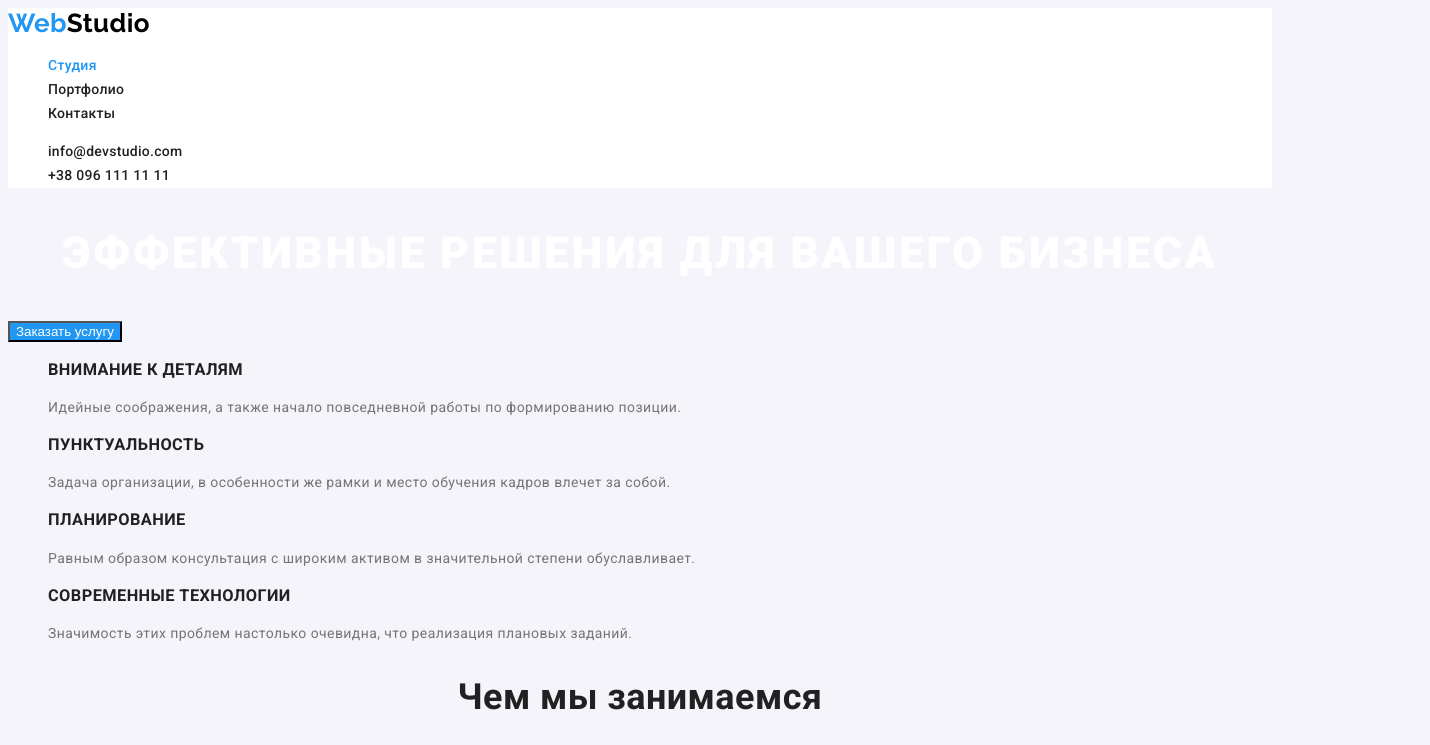
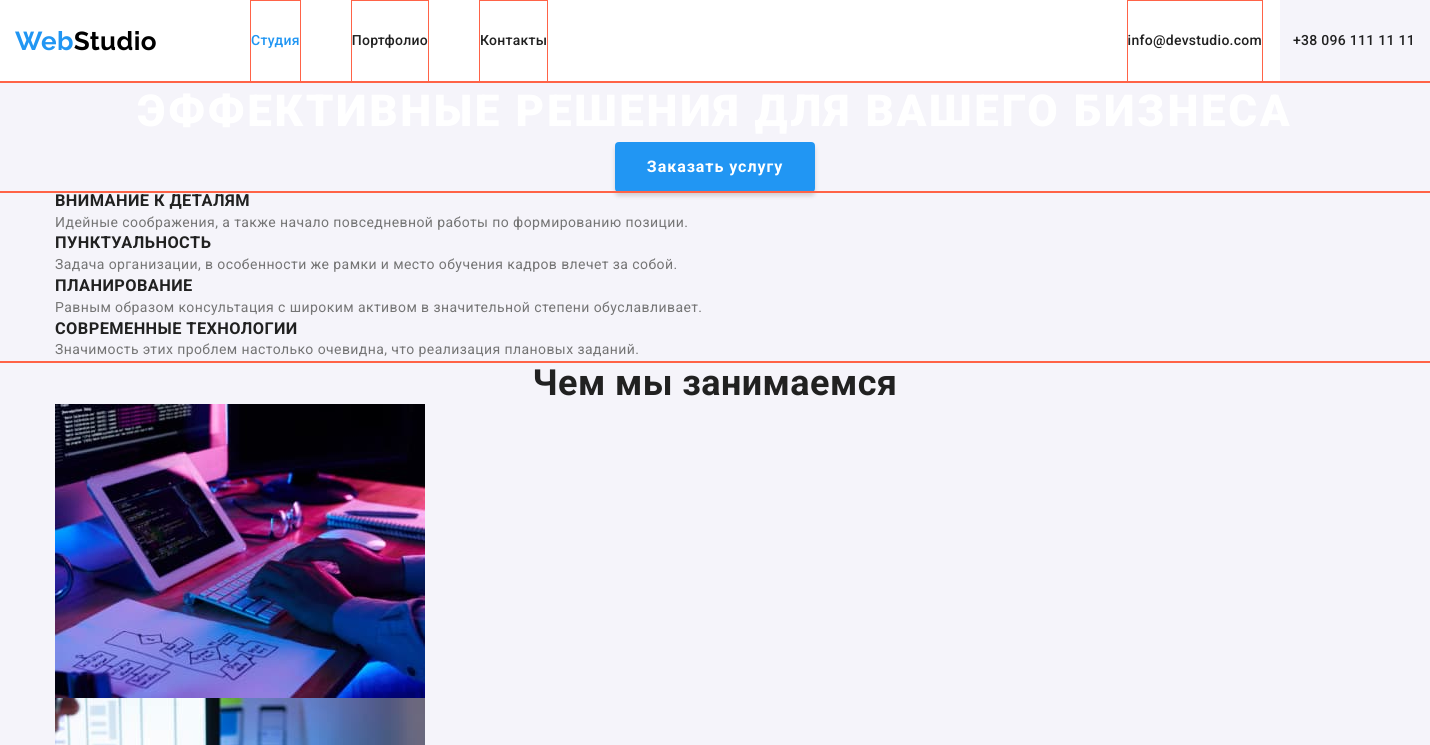
Before and after one commit to Lenmirosh/goit-markup-hw-03, a plain HTML site: page index.html in a window 1280 px wide. Shown: the top 745 px of the page, 1430 px wide, since content can reach past the window. Drawn offline with nearby package versions, Linux system fonts and the light colour scheme.

Commit message:
добавляет разметку и стили flex в header

```diff
--- a/css/style.css
+++ b/css/style.css
@@ -25,6 +25,18 @@ body {
 .link {
   text-decoration: none;
 }
+h1,
+h2,
+h3,
+h4,
+ul,
+p {
+  margin-top: 0px;
+  margin-bottom: 0px;
+}
+.list > img {
+  display: block;
+}
 
 .header-logo {
   font-family: Raleway;
@@ -32,6 +44,7 @@ body {
   font-size: 26px;
   line-height: 1.19;
   color: var(--logo-text-color);
+  margin-right: 93px;
 }
 .header-logo-design {
   color: var(--accent-color);
@@ -59,7 +72,13 @@ body {
   border: 0;
   clip: rect(0 0 0 0);
 }
-
+.container {
+  outline: 1px solid tomato;
+  width: 1430px;
+  padding: 0 15px;
+  margin-left: auto;
+  margin-right: auto;
+}
 /* Навигация */
 
 .header {
@@ -75,7 +94,42 @@ body {
   color: var(--accent-color);
 }
 
+.header-site-nav,
+.header-site-auth,
+.header-nav {
+  display: flex;
+  align-items: center;
+}
+
+.header-container {
+  display: flex;
+}
+
+.header-site-nav {
+  padding-left: 0px;
+}
+
+.header-site-auth {
+  padding-left: 0px;
+  margin-left: auto;
+}
+
+.header-site-nav .item,
+.header-site-auth .item {
+  border: 1px solid tomato;
+}
+.header-site-nav .item:not(:last-child) {
+  margin-right: 50px;
+}
+.header-site-auth .item:not(:last-child) {
+  margin-right: 30px;
+}
+
 .header-site-nav .link {
+  display: block;
+  padding-top: 32px;
+  padding-bottom: 32px;
+
   font-weight: 500;
   line-height: 1.14;
   letter-spacing: 0.02em;
@@ -86,6 +140,10 @@ body {
 }
 
 .header-site-auth .link {
+  display: block;
+  padding-top: 32px;
+  padding-bottom: 32px;
+
   font-weight: 500;
   line-height: 1.14;
   letter-spacing: 0.02em;
@@ -93,7 +151,9 @@ body {
 }
 
 /* Герой */
-
+.hero {
+  text-align: center;
+}
 .hero-title {
   font-weight: 900;
   font-size: 44px;
@@ -104,12 +164,18 @@ body {
   color: var(--white-color);
 }
 
-.hero-button {
+.hero-primary-button {
+  display: inline-block;
   font-weight: 700;
   font-size: 16px;
   line-height: 1.88;
   letter-spacing: 0.06em;
   color: var(--white-color);
+  padding: 10px 32px;
+  border-radius: 4px;
+  box-shadow: 0px 4px 4px rgba(0, 0, 0, 0.15);
+  min-width: 200px;
+  border: 0px solid transparent;
 }
 .hero-primary-button:hover {
   background-color: #188ce8;
@@ -159,6 +225,10 @@ body {
 .footer-logo-design {
   color: var(--accent-color);
 }
+.footer.container > a {
+  margin-bottom: 20px;
+}
+
 .footer-contact .futer-item {
   margin-top: 20px;
 }
--- a/index.html
+++ b/index.html
@@ -11,30 +11,39 @@
       href="https://fonts.googleapis.com/css2?family=Raleway:wght@700&family=Roboto:wght@400;500;700;900&display=swap"
       rel="stylesheet"
     />
-
+    <link
+      rel="stylesheet"
+      href="https://cdnjs.cloudflare.com/ajax/libs/modern-normalize/1.1.0/modern-normalize.min.css"
+      integrity="sha512-wpPYUAdjBVSE4KJnH1VR1HeZfpl1ub8YT/NKx4PuQ5NmX2tKuGu6U/JRp5y+Y8XG2tV+wKQpNHVUX03MfMFn9Q=="
+      crossorigin="anonymous"
+      referrerpolicy="no-referrer"
+    />
     <link rel="stylesheet" href="./css/style.css" />
     <title>Document</title>
   </head>
   <body>
     <header class="header">
       <!-- Навигация -->
-      <nav>
+      <div class="container header-container">
+        <nav class="header-nav">
           <a href="./index.html" class="link header-logo">
             <span class="header-logo-design">Web</span>Studio</a
           >
-        <ul class="header-site-nav">
-          <li class="list">
+          <!-- <div class="header-nav"> -->
+
+            <ul class="header-site-nav list">
+            <li class="item">
               <a href="./index.html" class="link header-current"> Студия </a>
             </li>
-          <li class="list">
+            <li class="item">
               <a href="./portfolio.html" class="link"> Портфолио </a>
             </li>
-          <li class="list"><a href=" " class="link"> Контакты </a></li>
+            <li class="item"><a href=" " class="link"> Контакты </a></li>
           </ul>
         </nav>
         <!-- Контакты -->
-      <ul class="header-site-auth">
-        <li class="list">
+        <ul class="header-site-auth list">
+          <li class="item">
             <a href="mailto:info@devstudio.com" class="link">
               info@devstudio.com
             </a>
@@ -43,17 +52,20 @@
             <a href="tel:+380961111111" class="link"> +38 096 111 11 11 </a>
           </li>
         </ul>
+          </div>
+
+      </div>
     </header>
     <main>
       <!-- Герой -->
-      <section class="hero">
+      <section class="hero container">
         <h1 class="hero-title">Эффективные решения для вашего бизнеса</h1>
         <button type="button" class="hero-primary-button">
           Заказать услугу
         </button>
       </section>
       <!-- Преимущества -->
-      <section class="section advantage">
+      <section class="section advantage container">
         <h2
           class="section-title advantage-visually-hidden advantage-main-title"
         >
@@ -91,7 +103,7 @@
         </ul>
       </section>
       <!-- Чем мы занимаемся -->
-      <section class="section directions">
+      <section class="section directions container">
         <h2 class="section-title">Чем мы занимаемся</h2>
         <ul>
           <li class="list">
@@ -121,7 +133,7 @@
         </ul>
       </section>
       <!-- Наша команда -->
-      <section class="section our-team">
+      <section class="section our-team container">
         <h2 class="section-title">Наша команда</h2>
         <ul>
           <li class="list">
@@ -152,7 +164,7 @@
       </section>
     </main>
     <!-- Футер -->
-    <footer class="footer">
+    <footer class="footer container">
       <a href="./index.html" class="link logo footer-logo">
         <span class="footer-logo-design">Web</span>Studio</a
       >
```
Lines whose indentation alone changed are shown as unchanged.
